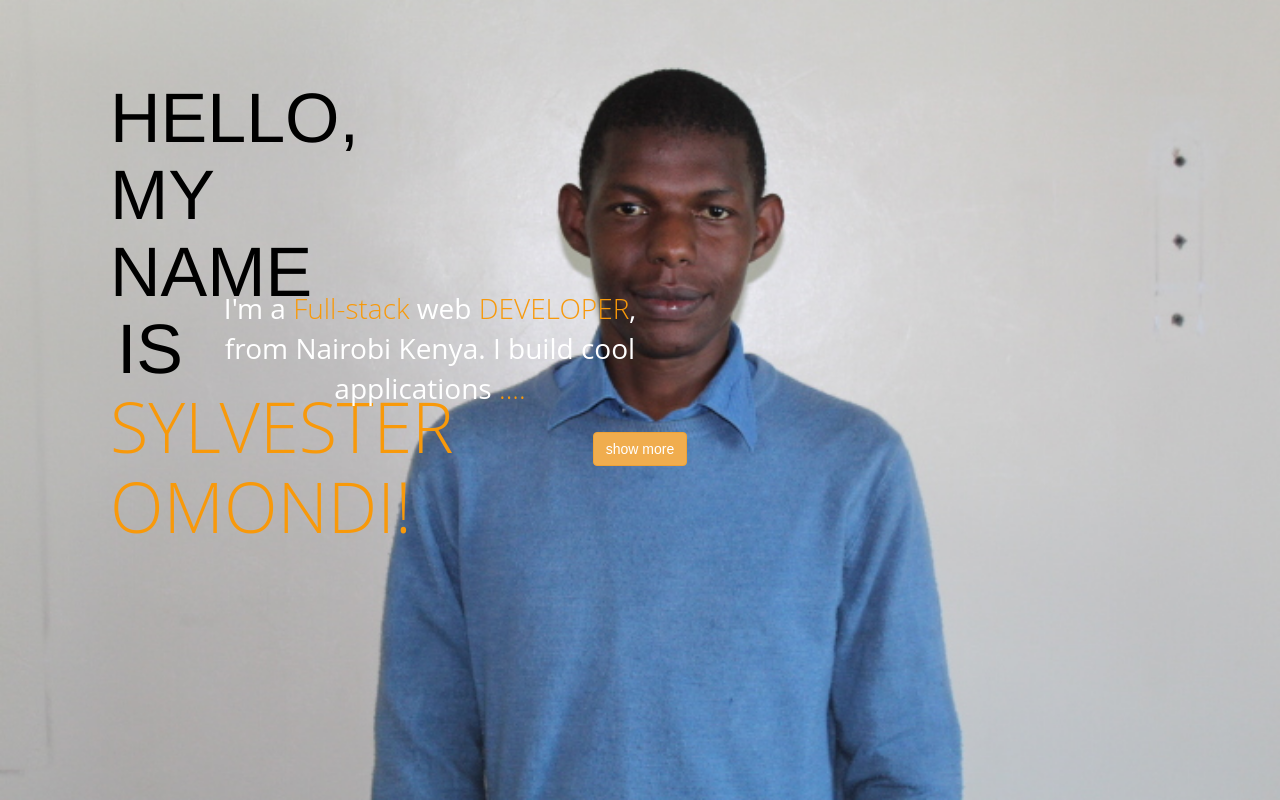
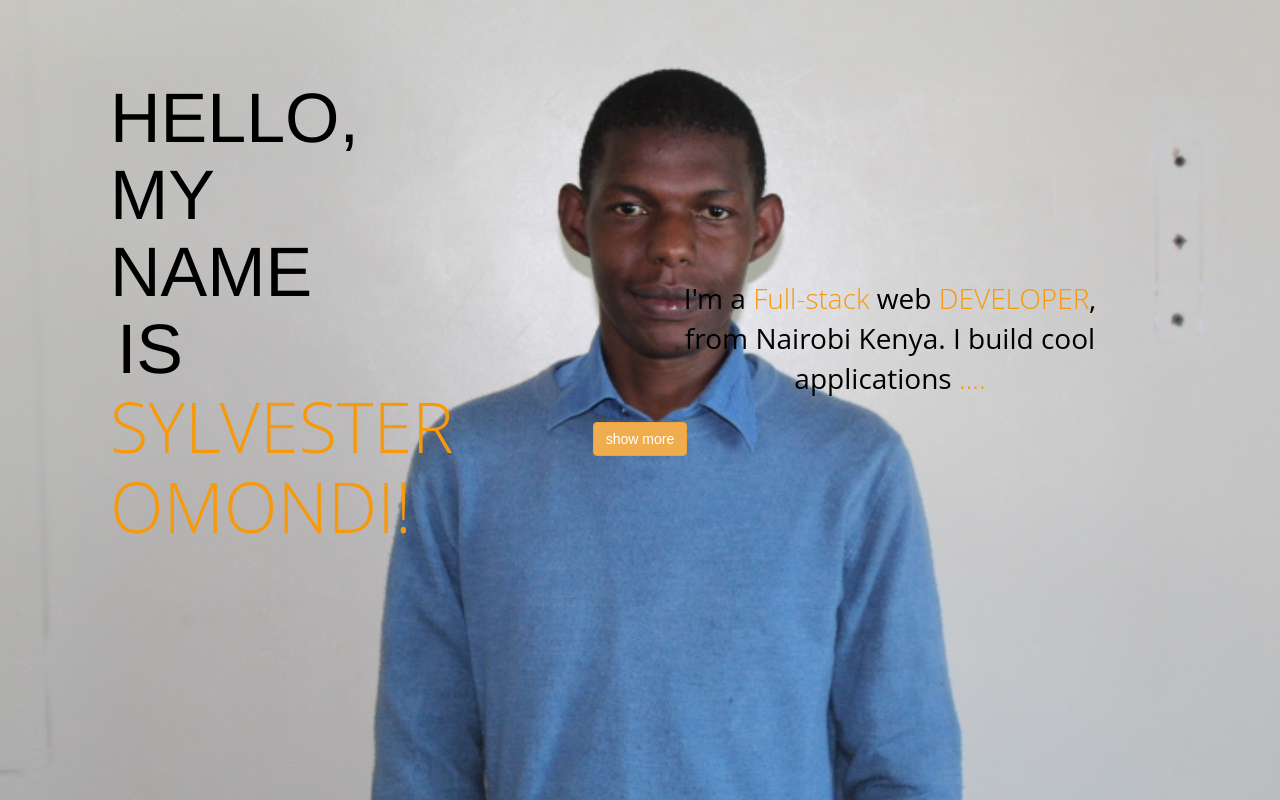
Before and after one commit to silver230/Portfolio-Landing-page, a plain HTML site: page index.html in a window 1280 px wide. Drawn offline with Linux system fonts and the light colour scheme.

Commit message:
This commit changes the header appearance

```diff
--- a/styles.css
+++ b/styles.css
@@ -57,9 +57,9 @@ font-size: 6em;
 }
 
 .container p{
-	-float: right;
-	padding-left: 140px;
-	margin-top: -390px;
+	-float: left;
+	padding-left: 500px;
+	margin-top: -400px;
 	font-size: 28px;
 	font-family: 'Open Sans', sans-serif;
 	font-weight: thin;
@@ -67,9 +67,9 @@ font-size: 6em;
 	-animation: type 7s steps(108);
 	overflow: hidden;
 	white-space: nowrap;
-	width: 600px;
+	/* width: 600px; */
   /* margin-left: 170px; */
-  color: #ffff;
+  color: black;
 
 }
 
```
Also changed, not shown: info.html (+6 -6 lines).
